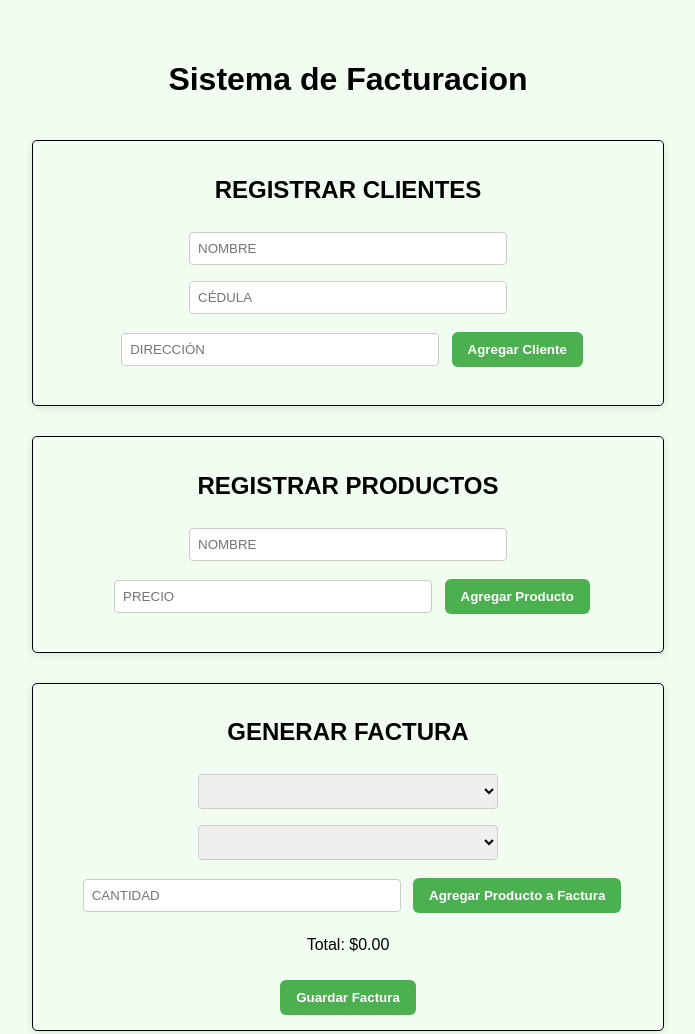
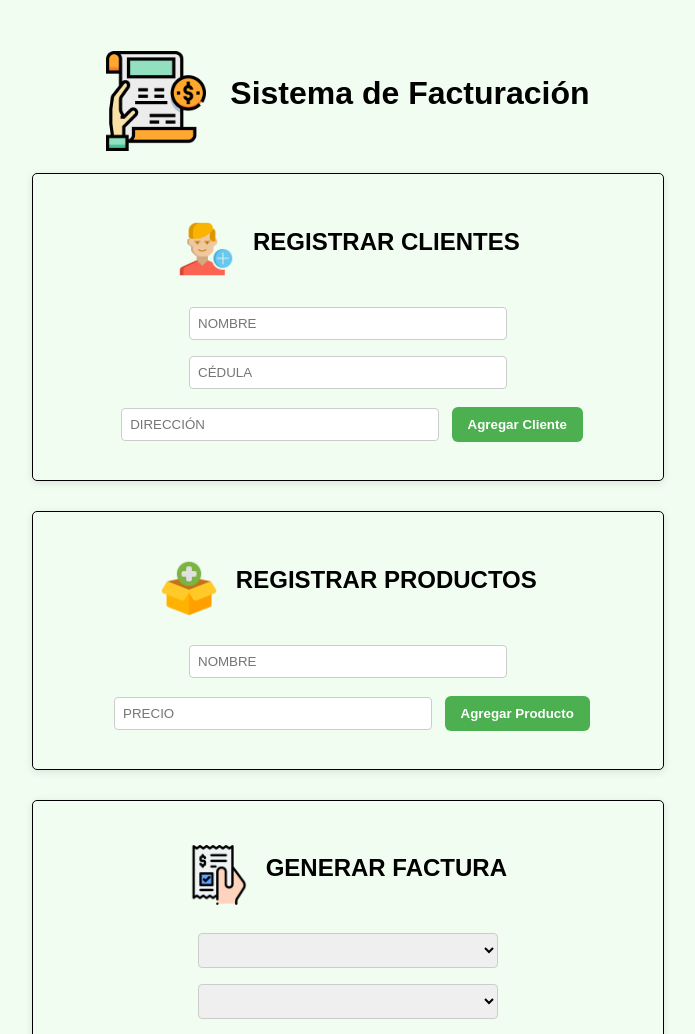
Before and after one commit to StevenCalu/TAREA-PWA, a plain HTML site: page index.html in a window 1280 px wide. Shown: the top 1034 px of the page, without its empty margins (292-987 px from the left). Drawn offline with Linux system fonts and the light colour scheme.

Commit message:
Actualizacion del index

```diff
--- a/index.html
+++ b/index.html
@@ -10,13 +10,16 @@
 </head>
 
 <body>
+    <h1>
+        <img src="img/factura.png" alt="Logo del sistema" width="100" style="vertical-align: middle; margin-right: 15px;">
+        Sistema de Facturación
+    </h1>
 
-    <div style="text-align: center; margin: 20px;">
-        <h1>Sistema de Facturacion </h1>
-     </div>
-
-     <section>
-        <h2>REGISTRAR CLIENTES</h2>
+    <section>
+        <h2>
+            <img src="img/cliente.png" alt="Clientes" width="60" style="vertical-align: middle; margin-right: 10px;">
+            REGISTRAR CLIENTES
+        </h2>
         <input type="text" id="nombre_cliente" placeholder="NOMBRE">
         <input type="text" id="cedula_cliente" placeholder="CÉDULA">
         <input type="text" id="direccion_cliente" placeholder="DIRECCIÓN">
@@ -25,7 +28,10 @@
     </section>
 
     <section>
-        <h2>REGISTRAR PRODUCTOS</h2>
+        <h2>
+            <img src="img/agregar-producto.png"  width="60" style="vertical-align: middle; margin-right: 10px;">
+            REGISTRAR PRODUCTOS
+        </h2>
         <input type="text" id="nombre_producto" placeholder="NOMBRE">
         <input type="number" id="precio_producto" placeholder="PRECIO">
         <button id="btn_producto" onclick="agregarProducto()">Agregar Producto</button>
@@ -33,7 +39,10 @@
     </section>
 
     <section>
-        <h2>GENERAR FACTURA</h2>
+        <h2>
+            <img src="img/proyecto-de-ley.png" alt="Factura" width="60" style="vertical-align: middle; margin-right: 10px;">
+            GENERAR FACTURA
+        </h2>
         <select id="cliente_factura"></select><br>
         <select id="producto_factura"></select>
         <input type="number" id="cantidad_producto" placeholder="CANTIDAD">
```
